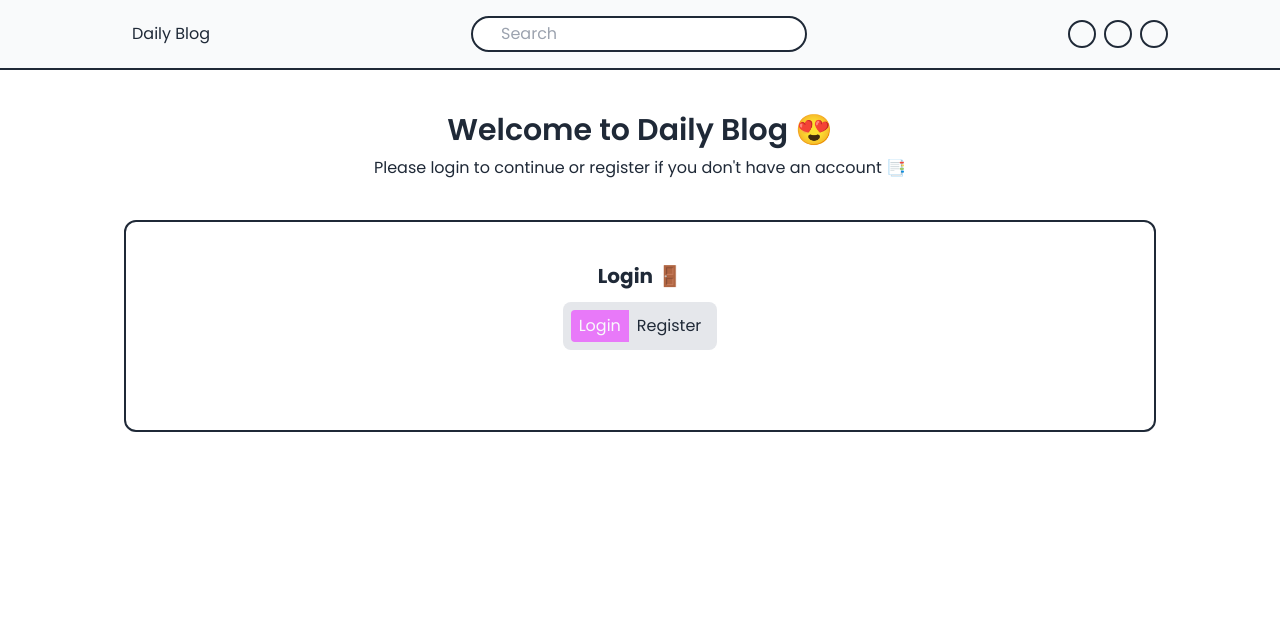
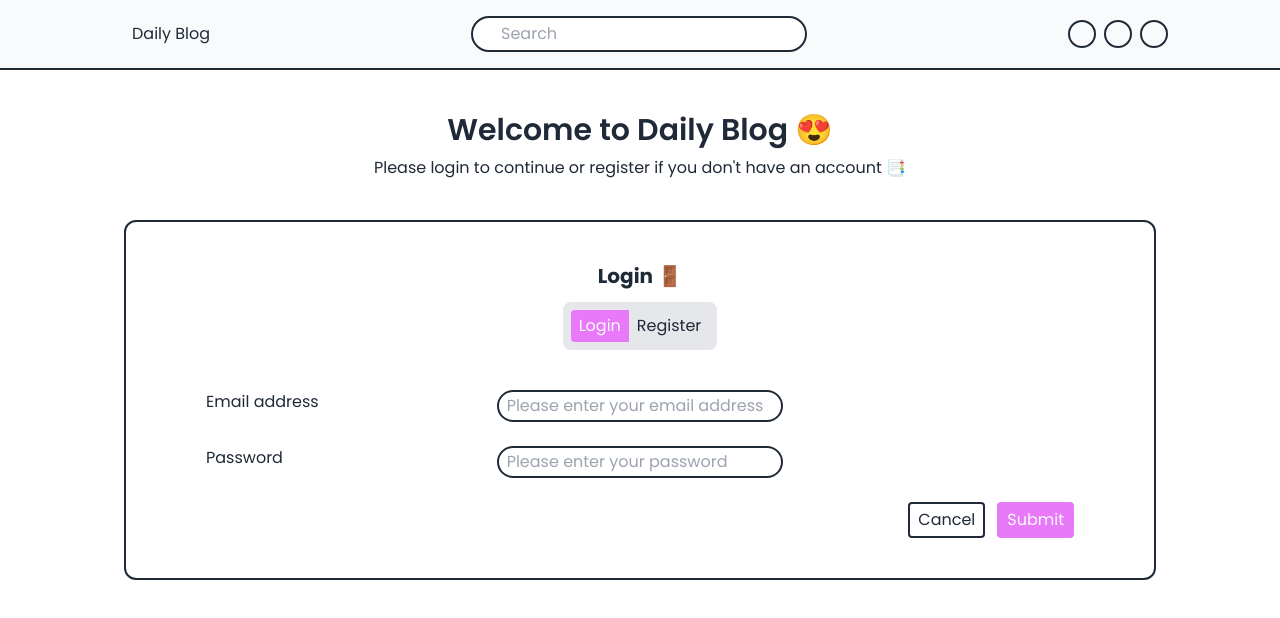
Before and after one commit to MuhammadN0/daily-blog, a Vue app: page /authentication in a window 1280 px wide. Shown: the top 618 px of the page. Built offline with nearby package versions, Linux system fonts and the light colour scheme; no server answers; some icons are missing; what vue-toast-notification would draw is missing.

Commit message:
finished login feature

```diff
--- a/src/App.vue
+++ b/src/App.vue
@@ -6,8 +6,5 @@
 </template>
 
 <script setup>
-import {auth} from '@/includes/firebase'
 import NavBar from '@/components/ui/NavBar/NavBar.vue'
-import { onMounted } from 'vue';
-onMounted(() =>console.log(auth.currentUser));
 </script>
--- a/src/api/authentication.js
+++ b/src/api/authentication.js
@@ -1,10 +1,13 @@
 import { auth, db, storage } from '@/includes/firebase'
-import { createUserWithEmailAndPassword, updateProfile } from 'firebase/auth'
+import {
+  createUserWithEmailAndPassword,
+  signInWithEmailAndPassword,
+  updateProfile
+} from 'firebase/auth'
 import { addDoc, collection } from 'firebase/firestore'
 import { getDownloadURL, ref, uploadBytes } from 'firebase/storage'
 import { useToast } from 'vue-toast-notification'
 const toast = useToast()
-
 
 export async function register({ name, email, password, image }) {
   try {
@@ -24,11 +27,12 @@ export async function register({ name, email, password, image }) {
         email: email,
         role: 'author'
       })
+      toast.success('Success', { position: 'top' })
       return
     }
     const imageRef = ref(storage, 'users-images/' + image.name + Math.random().toString())
-    const imageURLRef = await uploadBytes(imageRef, image)
-    const url = await getDownloadURL(imageURLRef)
+    await uploadBytes(imageRef, image)
+    const url = await getDownloadURL(imageRef)
     await updateProfile(createdUserRef.user, { displayName: name, photoURL: url })
     await addDoc(usersCollection, {
       uid: createdUserRef.user.uid,
@@ -42,5 +46,14 @@ export async function register({ name, email, password, image }) {
     console.error(err.message)
     toast.error('Something went wrong', { position: 'top' })
   }
+}
 
+export async function login({ email, password }) {
+  try {
+    await signInWithEmailAndPassword(auth, email, password)
+    toast.success('You are logged in now.', { position: 'top' })
+  } catch (err) {
+    toast.error('Something went wrong.', { position: 'top' })
+    console.error(err.message)
+  }
 }
--- a/src/api/posts.js
+++ b/src/api/posts.js
@@ -24,7 +24,7 @@ export async function addNewPost({ title, content, image, tags }) {
       tags,
       createdAt: serverTimestamp(),
     })
-    toast.success('success', { position: 'top' })
+    toast.success('Success', { position: 'top' })
   } catch (err) {
     console.error(err.message)
     toast.error('Something went wrong', { position: 'top' })
--- a/src/components/authentication/LoginForm.vue
+++ b/src/components/authentication/LoginForm.vue
@@ -1,10 +1,73 @@
 <template>
-  <div>
-
-  </div>
+  <form @submit.prevent="handleSubmit">
+    <div class="flex flex-col gap-1 mb-3 md:grid md:grid-cols-3 md:mb-6">
+      <label for="email">Email address</label>
+      <input
+        type="email"
+        placeholder="Please enter your email address"
+        id="email"
+        class="border-2 py-0.5 px-2 border-gray-800 rounded-full"
+        :disabled="isLoading"
+        v-model="email"
+      />
+      <p v-if="errors.email" class="text-red-700">{{ errors.email }}</p>
+    </div>
+    <div class="flex flex-col gap-1 mb-3 md:grid md:grid-cols-3 md:mb-6">
+      <label for="password">Password</label>
+      <input
+        type="password"
+        placeholder="Please enter your password"
+        id="password"
+        class="border-2 py-0.5 px-2 border-gray-800 rounded-full"
+        :disabled="isLoading"
+        v-model="password"
+      />
+      <p v-if="errors.password" class="text-red-700">{{ errors.password }}</p>
+    </div>
+    <div class="flex justify-end items-center gap-3">
+      <AppButton html-type="reset" @click="errors = {}" type="secondary" :disabled="isLoading"
+        >Cancel</AppButton
+      >
+      <AppButton type="primary" :disabled="isLoading">
+        <template v-if="!isLoading">Submit</template>
+        <v-icon name="pr-spinner" animation="spin" scale="1.5" v-else />
+      </AppButton>
+    </div>
+  </form>
 </template>
 
-
 <script setup>
-
+import { ref } from 'vue'
+import intus from 'intus'
+import { isRequired, isEmail } from 'intus/rules'
+import { login } from '@/api/authentication'
+import AppButton from '@/components/ui/AppButton.vue'
+const isLoading = ref(false)
+const errors = ref({})
+const email = ref('')
+const password = ref('')
+async function handleSubmit() {
+  isLoading.value = true
+  errors.value = {}
+  const validation = intus.validate(
+    {
+      email: email.value,
+      password: password.value,
+    },
+    {
+      email: [isRequired(), isEmail()],
+      password: [isRequired()],
+    },
+  )
+  if (!validation.passes()) {
+    isLoading.value = false
+    errors.value = validation.errors()
+    return
+  }
+  await login({
+    email: email.value,
+    password: password.value,
+  })
+  isLoading.value = false
+}
 </script>
```
